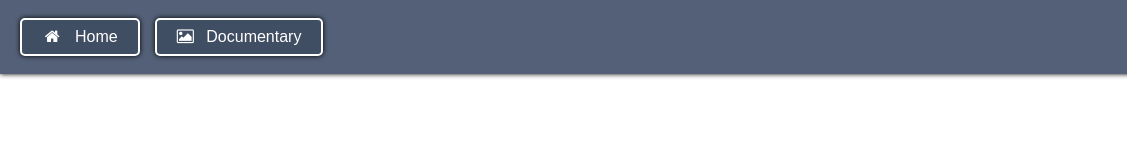
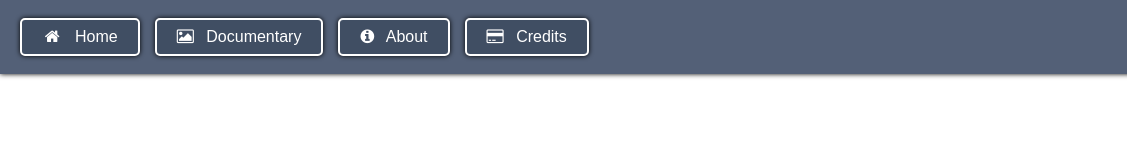
Before and after one commit to Yoooohwp/Icon-Nav, a plain HTML site: page index.html in a window 1280 px wide. Shown: the full height of the page, 0-1127 px from the left. Drawn offline with Linux system fonts and the light colour scheme.

Commit message:
Update index.html

```diff
--- a/index.html
+++ b/index.html
@@ -12,6 +12,8 @@
         <nav>
             <a href="#"><i class="fa fa-fw fa-home"></i> Home</a>
             <a href="#"><i class="fa fa-image"></i> Documentary</a>
+            <a href="#"><i class="fa fa-info-circle"></i> About</a>
+            <a href="#"><i class="fa fa-credit-card"></i> Credits</a>
         </nav>
         <div class="logo-container">
             <img src="dan_yap_logo.jpg" alt="Company Logo">
```
